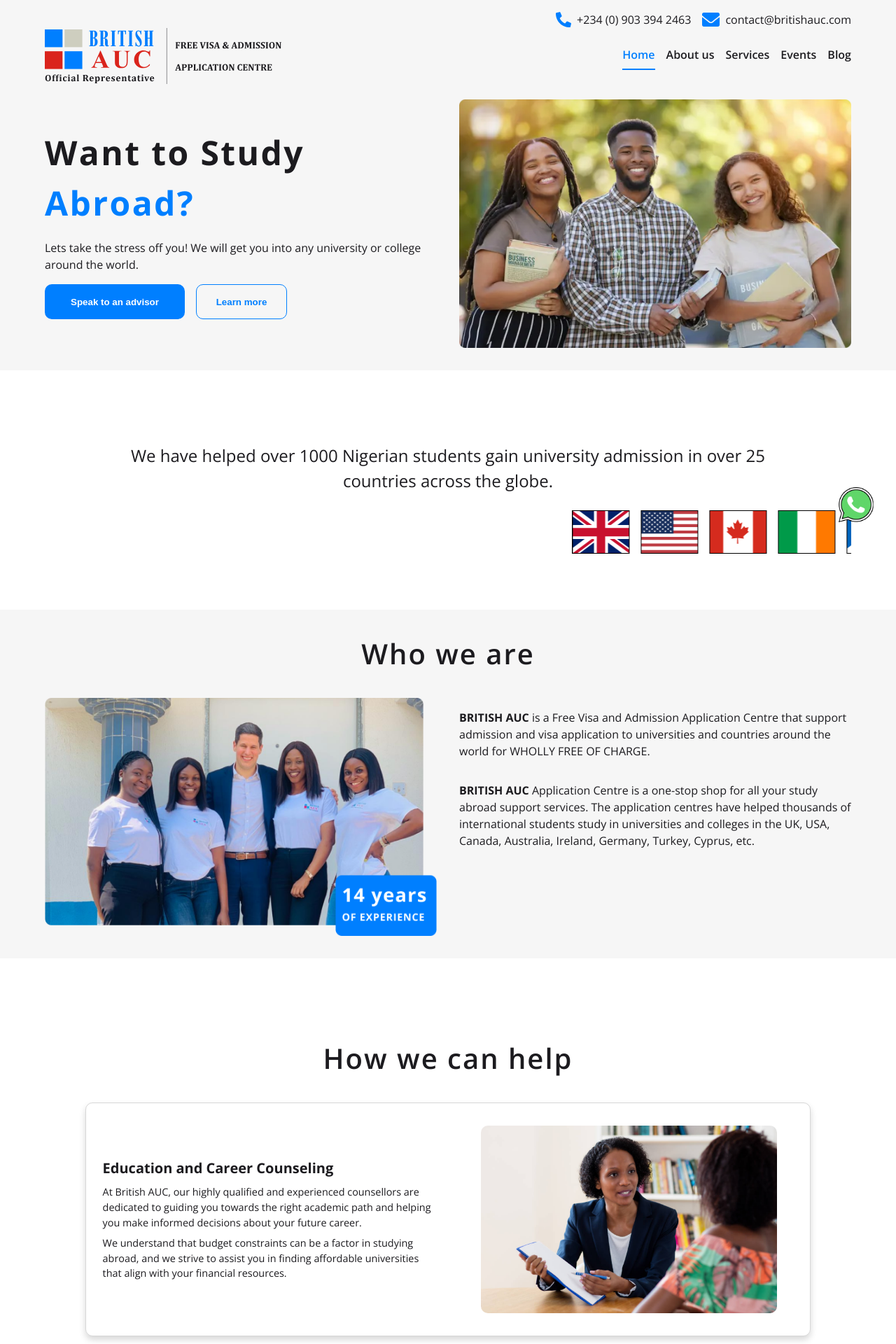
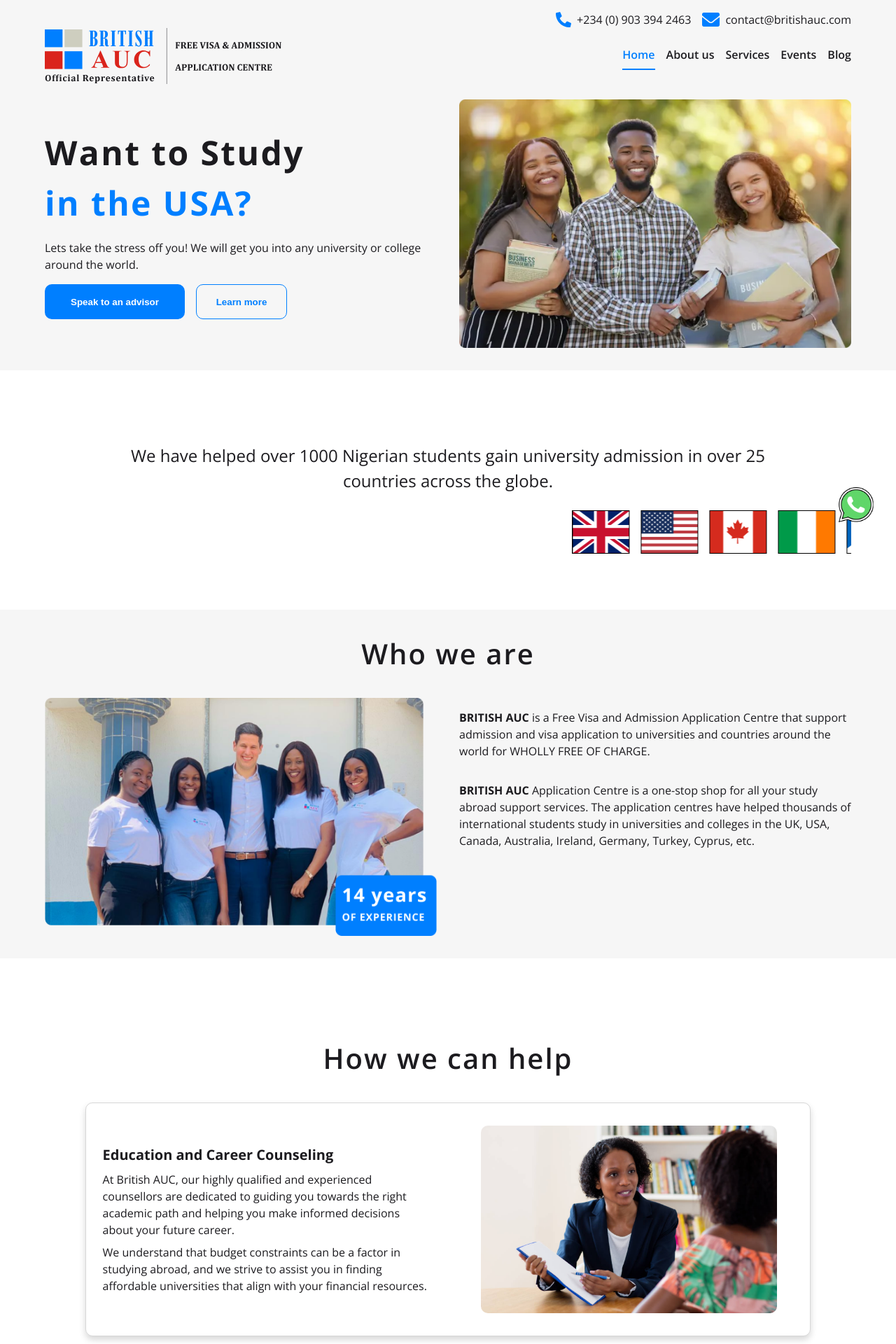
Before and after one commit to British-AUC/company-website, a React (Vite) app in the folder website/: page / in a window 1280 px wide. Shown: the top 1920 px of the page at 70% size. Built offline with nearby package versions, Linux system fonts and the light colour scheme.

Commit message:
made changes to text animation and fixed bug

```diff
--- a/website/src/components/TextAnimation.jsx
+++ b/website/src/components/TextAnimation.jsx
@@ -2,13 +2,12 @@
 
 export default function TextAnimation() {
   const textRef = useRef(null);
-  const words = ["Abroad?", "in the USA?", "in the UK?", "in Canada?", "in Australia?", "in Scotland?", "in Ireland?", "in Germany?"];
+  const words = ["in the USA?", "in the UK?", "in Canada?", "in Australia?", "in Scotland?", "in Ireland?", "in Germany?"];
   let currentWordIndex = 0;
 
   useEffect(() => {
     const textElement = textRef.current;
     let typingAnimation;
-    let blinkingAnimation;
 
     function typeWord(word) {
       let letters = word.split("");
@@ -27,24 +26,18 @@
 
     function startAnimation() {
       typingAnimation = setInterval(changeWord, 4000);
-      blinkingAnimation = setInterval(() => {
-        const caret = textElement.querySelector(".caret");
-        caret.style.visibility =
-          caret.style.visibility === "visible" ? "hidden" : "visible";
-      }, 100);
     }
 
     startAnimation();
 
     return () => {
       clearInterval(typingAnimation);
-      clearInterval(blinkingAnimation);
     };
   }, []);
 
   return (
-    <h1 style={{ color: "#007FFF" }} ref={textRef}>
+    <div style={{ color: "#007FFF" }} ref={textRef}>
       Abroad?
-    </h1>
+    </div>
   );
 }
--- a/website/src/styles/App.css
+++ b/website/src/styles/App.css
@@ -305,7 +305,7 @@
   font-size: 1.25rem;
 }
 .section-three .service-left p, .section-three .service-left .section-eight h2, .section-eight .section-three .service-left h2 {
-  font-size: 0.9rem;
+  font-size: 1rem;
   margin: 0;
 }
 .section-three .service-right {
@@ -700,7 +700,6 @@
 }
 .section-nine .section-nine-sub .section-nine-right p, .section-nine .section-nine-sub .section-nine-right .section-eight h2, .section-eight .section-nine .section-nine-sub .section-nine-right h2 {
   margin: 0;
-  line-height: 30px;
 }
 
 .section-ten {
@@ -814,7 +813,6 @@
   font-size: 1.25rem;
 }
 .section-thirteen .event-container p, .section-thirteen .event-container .section-eight h2, .section-eight .section-thirteen .event-container h2 {
-  line-height: 30px;
   margin: 0;
 }
 .section-thirteen .event-container .details {
--- a/website/src/styles/App.scss
+++ b/website/src/styles/App.scss
@@ -356,7 +356,7 @@
       font-size: 1.25rem;
     }
     p {
-      font-size: 0.9rem;
+      font-size: 1rem;
       margin: 0;
     }
   }
@@ -767,7 +767,6 @@
       gap: 1em;
       p {
         margin: 0;
-        line-height: 30px;
       }
     }
   }
@@ -890,7 +889,6 @@
       font-size: 1.25rem;
     }
     p {
-      line-height: 30px;
       margin: 0;
     }
     .details {
--- a/website/src/styles/App_mobile.css
+++ b/website/src/styles/App_mobile.css
@@ -145,6 +145,7 @@
   }
   .section-three .service-right {
     width: 100%;
+    padding: 1.5em 0em;
   }
   .section-three .service:nth-child(odd) {
     flex-direction: column-reverse;
--- a/website/src/styles/App_mobile.scss
+++ b/website/src/styles/App_mobile.scss
@@ -172,6 +172,7 @@
     }
     .service-right {
       width: 100%;
+      padding: 1.5em 0em;
     }
     .service:nth-child(odd) {
       flex-direction: column-reverse;
@@ -180,7 +181,7 @@
       }
     }
   }
-  // SECTION THREE START
+  // SECTION THREE END
 
   // SECTION FOUR START
   .section-four {
```
Also changed, not shown: 2 other files (tests, documents, lock files or other folders).
